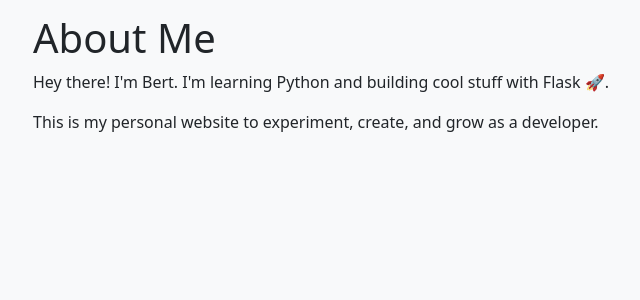
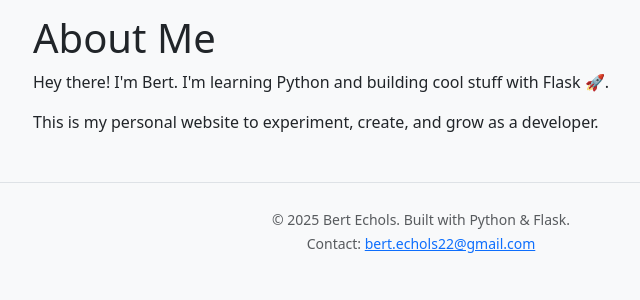
Before and after one commit to bertechols/Berts-Flask-Website, a Flask app: page /about in a window 1280 px wide. Shown: the part 56-356 px from the top of the page, without its empty margins (219-859 px from the left). Run offline with Flask 3, Linux system fonts and the light colour scheme.

Commit message:
Update base.html

```diff
--- a/templates/base.html
+++ b/templates/base.html
@@ -46,5 +46,10 @@
     </div>
 
     <script src="https://cdn.jsdelivr.net/npm/bootstrap@5.3.3/dist/js/bootstrap.bundle.min.js"></script>
+        <footer class="text-center text-muted py-4 mt-5 border-top">
+        <small>&copy; 2025 Bert Echols. Built with Python & Flask.</small><br>
+        <small>Contact: <a href="mailto:bert.echols22@gmail.com">bert.echols22@gmail.com</a></small>
+    </footer>
+
 </body>
 </html>
```
